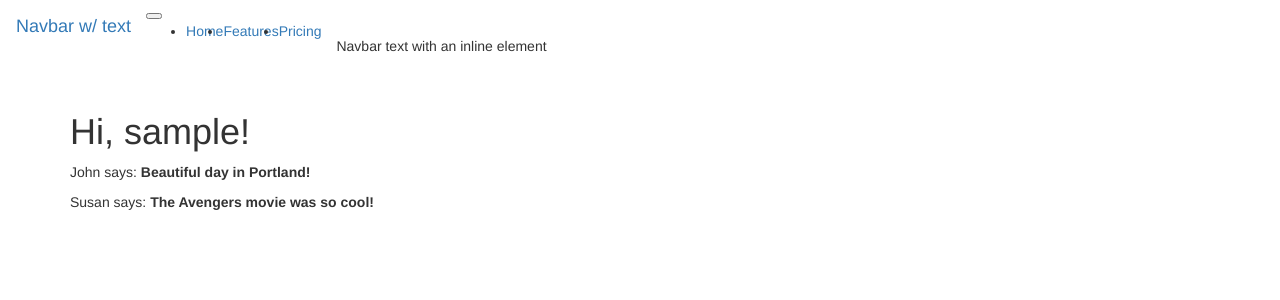
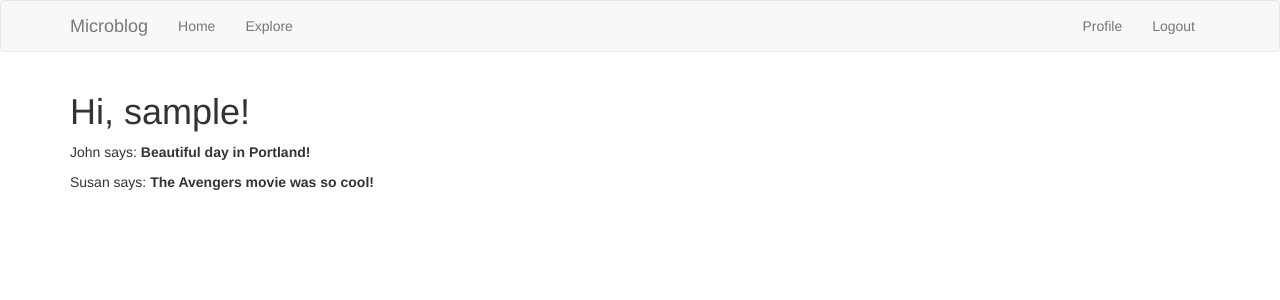
Before and after one commit to Timothy-Pulliam/flask_microblog, a Flask app: page / in a window 1280 px wide. Shown: the top 300 px of the page. Run offline with Flask 2, Linux system fonts and the light colour scheme; the visitor is signed in with stand-in values (Sample User, id 1); data comes from the database, SQL or seed files in the repository; some libraries are stand-ins or nearby versions.

Commit message:
fix navbar

```diff
--- a/app/templates/base.html
+++ b/app/templates/base.html
@@ -5,28 +5,33 @@
 {% endblock %}
 
 {% block navbar %}
-  <nav class="navbar navbar-expand-lg navbar-dark bg-dark">
-    <a class="navbar-brand" href="#">Navbar w/ text</a>
-    <button class="navbar-toggler" type="button" data-toggle="collapse" data-target="#navbarText" aria-controls="navbarText" aria-expanded="false" aria-label="Toggle navigation">
-      <span class="navbar-toggler-icon"></span>
-    </button>
-    <div class="collapse navbar-collapse" id="navbarText">
-      <ul class="navbar-nav mr-auto">
-        <li class="nav-item active">
-          <a class="nav-link" href="#">Home <span class="sr-only">(current)</span></a>
-        </li>
-        <li class="nav-item">
-          <a class="nav-link" href="#">Features</a>
-        </li>
-        <li class="nav-item">
-          <a class="nav-link" href="#">Pricing</a>
-        </li>
-      </ul>
-      <span class="navbar-text">
-        Navbar text with an inline element
-      </span>
-    </div>
-  </nav>
+    <nav class="navbar navbar-default">
+        <div class="container">
+            <div class="navbar-header">
+                <button type="button" class="navbar-toggle collapsed" data-toggle="collapse" data-target="#bs-example-navbar-collapse-1" aria-expanded="false">
+                    <span class="sr-only">Toggle navigation</span>
+                    <span class="icon-bar"></span>
+                    <span class="icon-bar"></span>
+                    <span class="icon-bar"></span>
+                </button>
+                <a class="navbar-brand" href="{{ url_for('index') }}">Microblog</a>
+            </div>
+            <div class="collapse navbar-collapse" id="bs-example-navbar-collapse-1">
+                <ul class="nav navbar-nav">
+                    <li><a href="{{ url_for('index') }}">Home</a></li>
+                    <li><a href="#">Explore</a></li>
+                </ul>
+                <ul class="nav navbar-nav navbar-right">
+                    {% if current_user.is_anonymous %}
+                    <li><a href="{{ url_for('login') }}">Login</a></li>
+                    {% else %}
+                    <li><a href="{{ url_for('user', username=current_user.username) }}">Profile</a></li>
+                    <li><a href="{{ url_for('logout') }}">Logout</a></li>
+                    {% endif %}
+                </ul>
+            </div>
+        </div>
+    </nav>
 {% endblock %}
 
 {% block content %}
```
